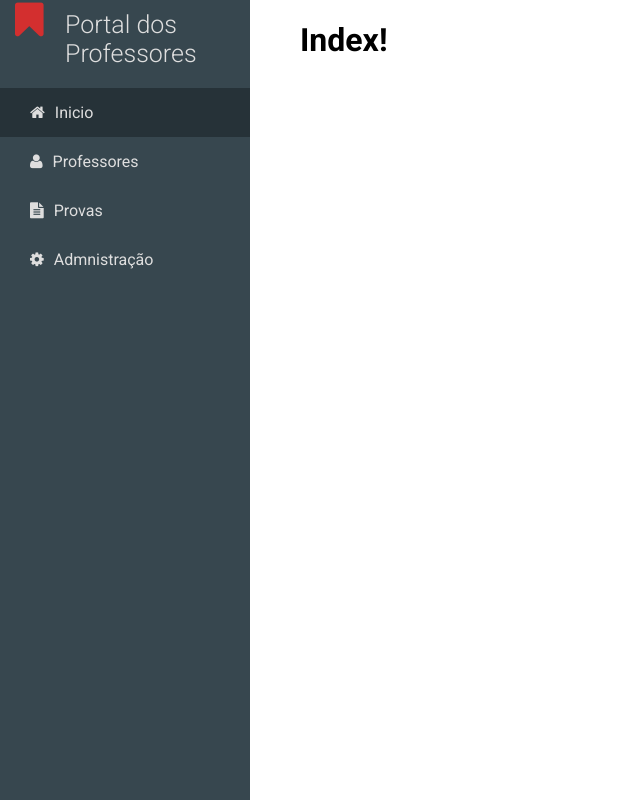
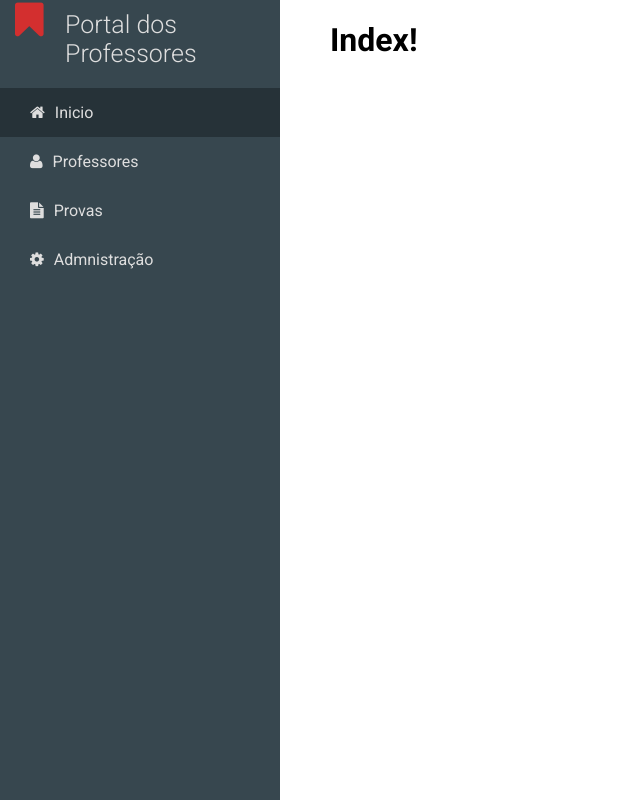
Before and after one commit to geraldo-fada/CadastroEscolar, a PHP site: page /index.php in a window 1280 px wide. Shown: the whole page, without its empty margins (0-640 px from the left). Run offline with PHP 8.4, Linux system fonts and the light colour scheme.

Commit message:
Css atuazlizado para o menu

```diff
--- a/assets/css/main.css
+++ b/assets/css/main.css
@@ -8,7 +8,7 @@ nav {
   top: 0;
   bottom: 0;
 
-  width: 250px;
+  width: 280px;
   background-color: #37474f;
   color: #dedede;
 }
@@ -121,7 +121,7 @@ form div.form-input textarea {
 /* MAIN SECTION */
 main {
   display: inline-block;
-  margin-left: 250px;
+  margin-left: 280px;
   margin-bottom: 50px;
   padding: 0 50px;
 }
```
